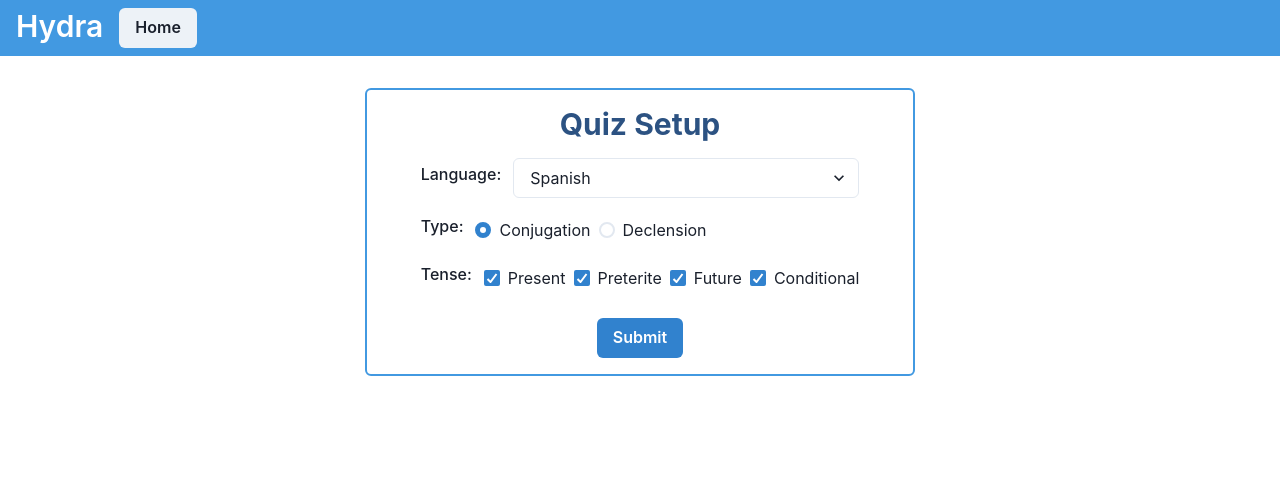
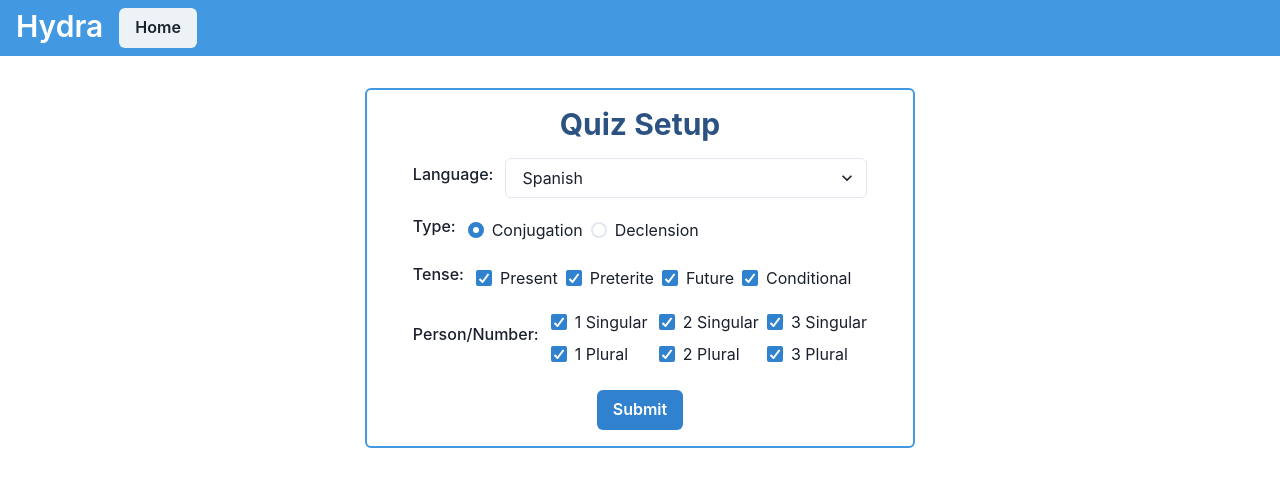
Before and after one commit to Typhoeus-Team/hydra, a React (Vite) app: page /start-quiz in a window 1280 px wide. Shown: the top 486 px of the page. Built offline with nearby package versions, Linux system fonts and the light colour scheme.

Commit message:
Adding person/number to config

```diff
--- a/src/routes/StartQuiz/index.tsx
+++ b/src/routes/StartQuiz/index.tsx
@@ -12,6 +12,7 @@ import {
   Button,
   Checkbox,
   Stack,
+  SimpleGrid,
 } from '@chakra-ui/react';
 import { type FormEventHandler } from 'react';
 
@@ -77,6 +78,30 @@ export function StartQuiz() {
                 </Checkbox>
               </Stack>
             </InlineFormControl>
+
+            <InlineFormControl>
+              <FormLabel>Person/Number:</FormLabel>
+              <SimpleGrid columns={3} spacing={2}>
+                <Checkbox colorScheme="blue" defaultChecked value="1s">
+                  1 Singular
+                </Checkbox>
+                <Checkbox colorScheme="blue" defaultChecked value="2s">
+                  2 Singular
+                </Checkbox>
+                <Checkbox colorScheme="blue" defaultChecked value="3s">
+                  3 Singular
+                </Checkbox>
+                <Checkbox colorScheme="blue" defaultChecked value="1p">
+                  1 Plural
+                </Checkbox>
+                <Checkbox colorScheme="blue" defaultChecked value="2p">
+                  2 Plural
+                </Checkbox>
+                <Checkbox colorScheme="blue" defaultChecked value="3p">
+                  3 Plural
+                </Checkbox>
+              </SimpleGrid>
+            </InlineFormControl>
           </Flex>
 
           <Flex alignItems="center" justifyContent="center" mt="6">
```
